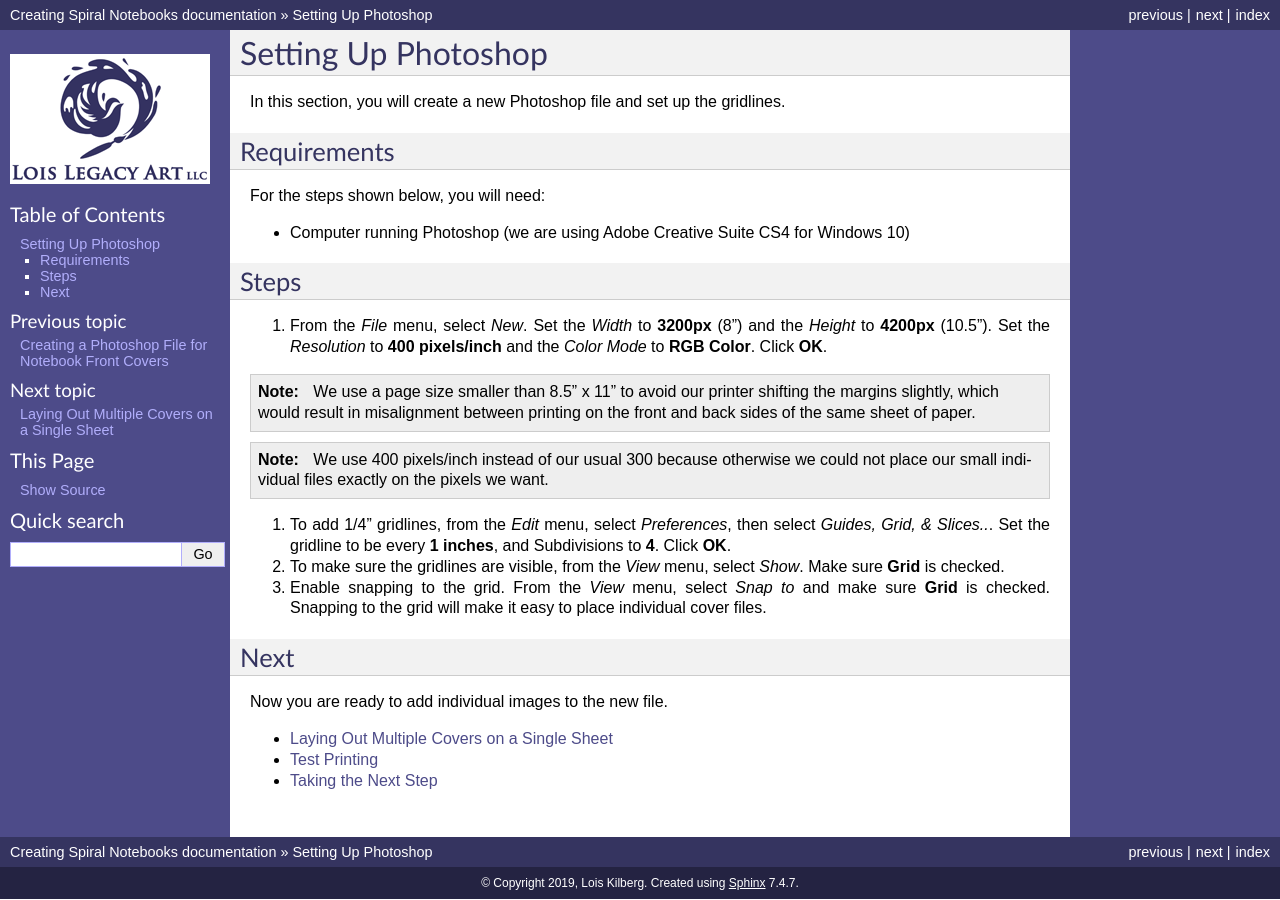
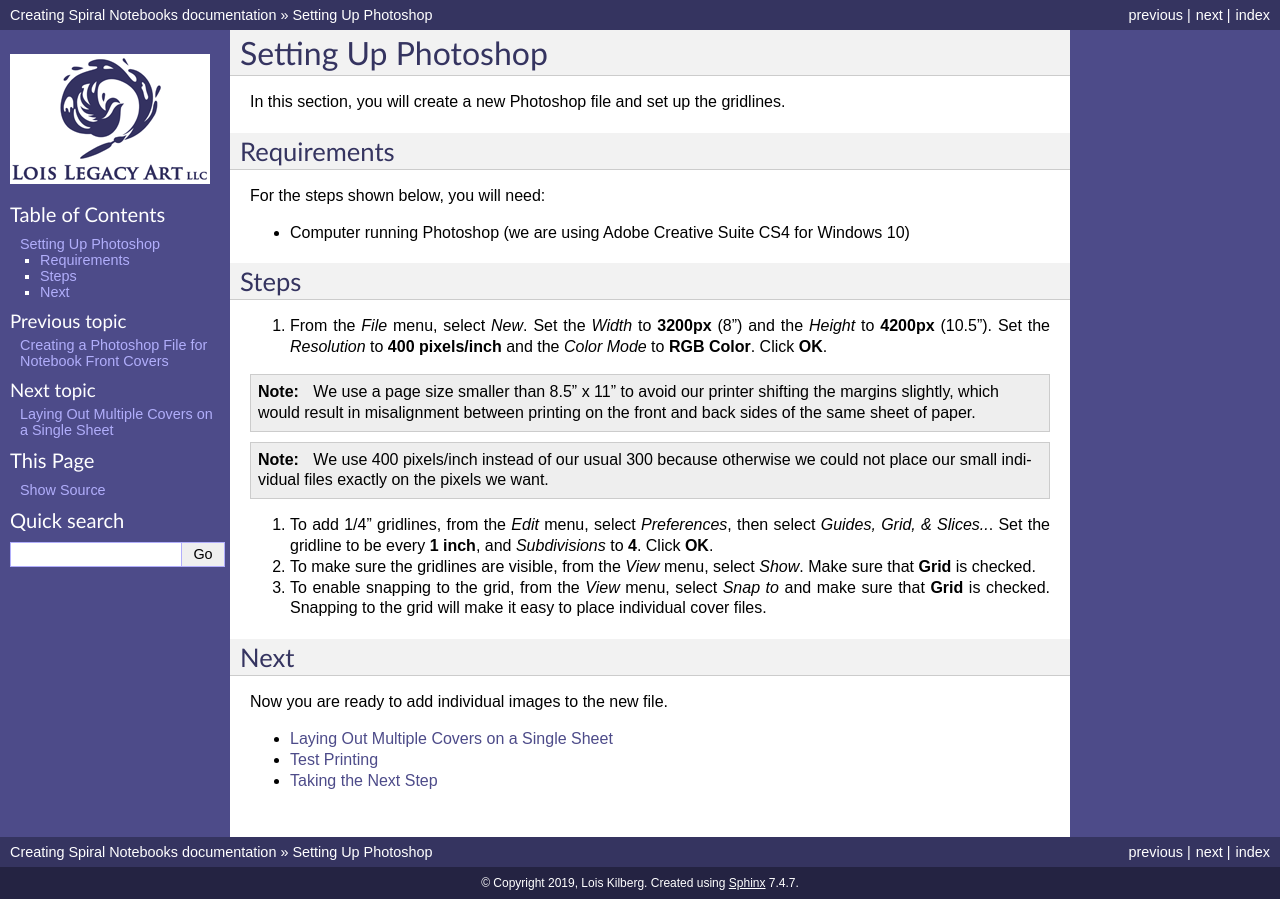
Before and after one commit to loiskilberg/FinalProject, a Sphinx documentation site: the page built from source/01_settingUpPhotoshop.rst, in a window 1280 px wide. Built offline with Sphinx 7.4.7, drawn with Linux system fonts in a browser that asks for light colours.

Commit message:
slight edits

```diff
--- a/source/01_settingUpPhotoshop.rst
+++ b/source/01_settingUpPhotoshop.rst
@@ -22,11 +22,11 @@
 
 .. note:: We use 400 pixels/inch instead of our usual 300 because otherwise we could not place our small individual files exactly on the pixels we want.
 
-#. To add 1/4" gridlines, from the *Edit* menu, select *Preferences*, then select *Guides, Grid, & Slices..*. Set the gridline to be every **1 inches**, and Subdivisions to **4**. Click **OK**.
+#. To add 1/4" gridlines, from the *Edit* menu, select *Preferences*, then select *Guides, Grid, & Slices..*. Set the gridline to be every **1 inch**, and *Subdivisions* to **4**. Click **OK**.
 
-#. To make sure the gridlines are visible, from the *View* menu, select *Show*. Make sure **Grid** is checked.
+#. To make sure the gridlines are visible, from the *View* menu, select *Show*. Make sure that **Grid** is checked.
 
-#. Enable snapping to the grid. From the *View* menu, select *Snap to* and make sure **Grid** is checked. Snapping to the grid will make it easy to place individual cover files.
+#. To enable snapping to the grid, from the *View* menu, select *Snap to* and make sure that **Grid** is checked. Snapping to the grid will make it easy to place individual cover files.
 
 Next
 ====
```
